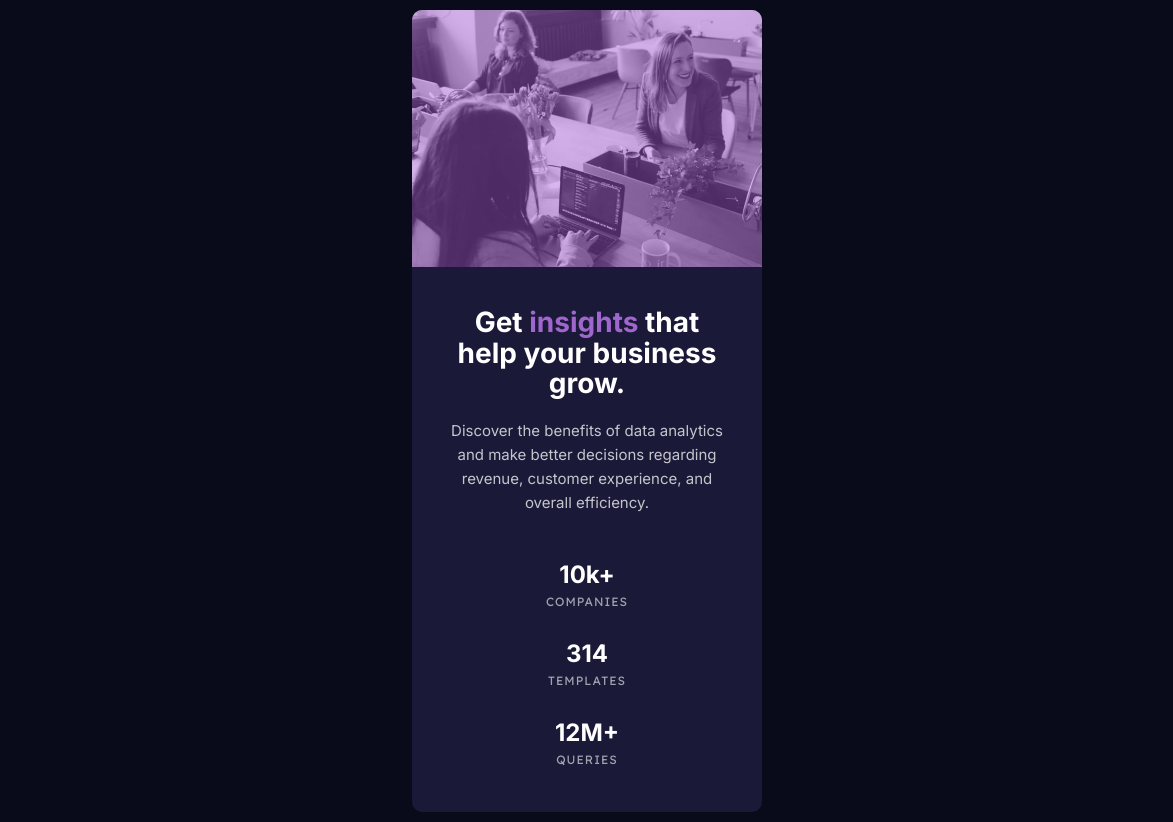
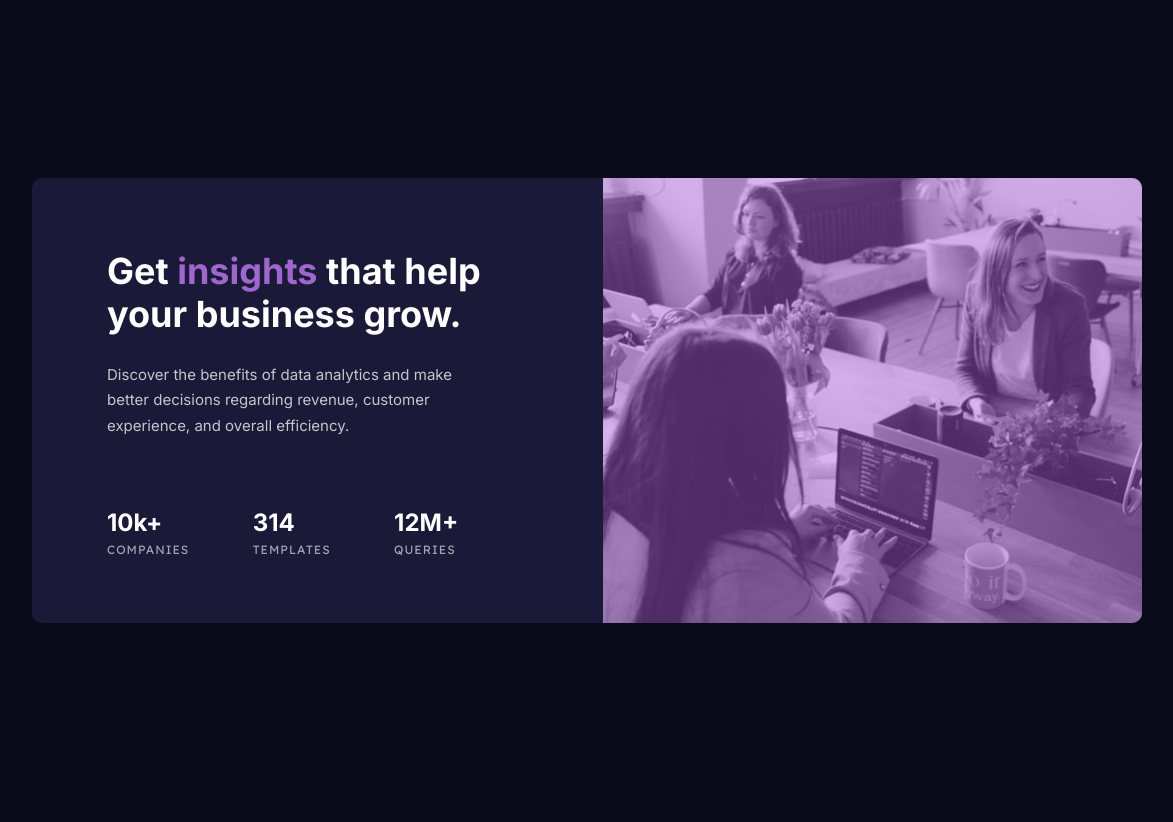
Before and after one commit to AdrianX19/stats-preview-card-component, a plain HTML site: page index.html in a window 1536 px wide. Shown: the whole page, without its empty margins (181-1354 px from the left). After the commit the page ends 800 px from the top, so only its background shows below. Drawn offline with Linux system fonts and the light colour scheme.

Commit message:
Updated css

```diff
--- a/css/style.css
+++ b/css/style.css
@@ -26,6 +26,8 @@ body {
 }
 
 .stats-card {
+    display: flex;
+    flex-direction: column;
     width: 87%;
     max-width: 350px;
     min-width: 300px;
@@ -101,3 +103,42 @@ body {
     font-family: 'lexend deca', sans-serif;
     color: var(--statsHeadingColor);
 }
+
+@media (min-width: 1440px) {
+    .stats-card {
+        display: flex;
+        flex-direction: row-reverse;
+        height: 445px;
+        width: 1110px;
+        max-width: unset;
+        min-width: unset;
+        text-align: left;
+    }
+
+    .text-content {
+        padding: 32px 110px 32px 75px;
+    }
+
+    .title {
+        font-size: 36px;
+        line-height: 1.2;
+    }
+
+    .description {
+        margin: 26px 0;
+        line-height: 1.7;
+    }
+
+    .stats-card img {
+        content: url('../images/image-header-desktop.jpg') !important;
+        width: auto;
+        height: 100%;
+    }
+
+    .stats {
+        padding-right: 35px;
+        margin: 40px 0;
+        display: flex;
+        justify-content: space-between;
+    }
+}
```
